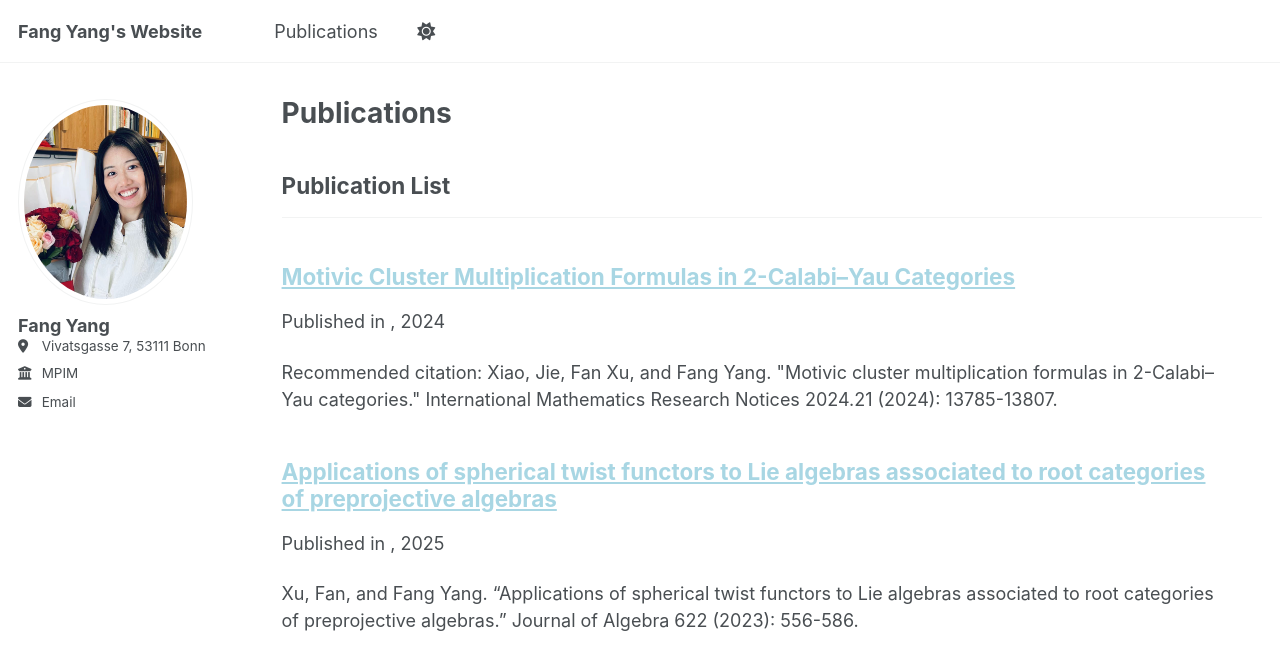
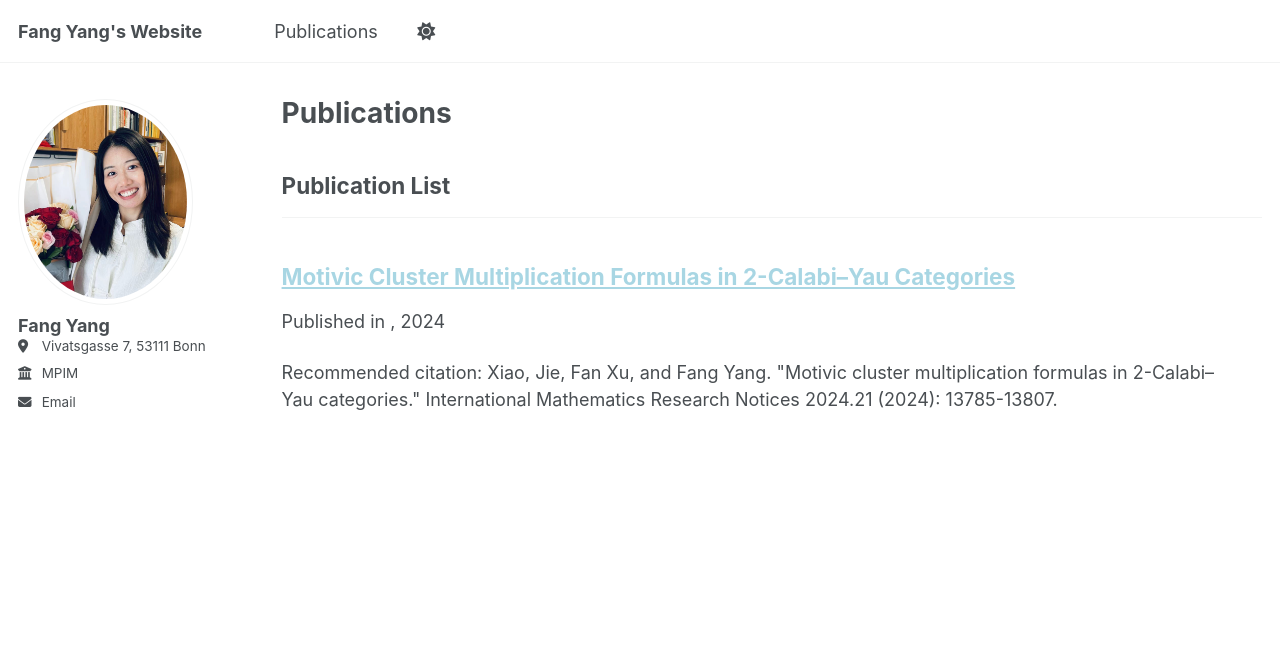
Before and after one commit to FangYang-math/FangYang-math.github.io, a Jekyll site: the page built from _pages/publications.html, in a window 1280 px wide. Shown: the top 670 px of the page. Built offline with Jekyll 4.4.1, drawn with Linux system fonts in a browser that asks for light colours.

Commit message:
Update 2023-05-15.md

```diff
--- a/_publications/2023-05-15.md
+++ b/_publications/2023-05-15.md
@@ -1,7 +1,2 @@
----
-title: "[Applications of spherical twist functors to Lie algebras associated to root categories of preprojective algebras](https://doi.org/10.1016/j.jalgebra.2023.02.005)"
-collection: publications
-category: manuscripts
-permalink: /publication/2023-05-15
----
-Xu, Fan, and Fang Yang. "Applications of spherical twist functors to Lie algebras associated to root categories of preprojective algebras." Journal of Algebra 622 (2023): 556-586.
+
+Xu, Fan, and Fang Yang. "[Applications of spherical twist functors to Lie algebras associated to root categories of preprojective algebras](https://doi.org/10.1016/j.jalgebra.2023.02.005)." Journal of Algebra 622 (2023): 556-586.
```
